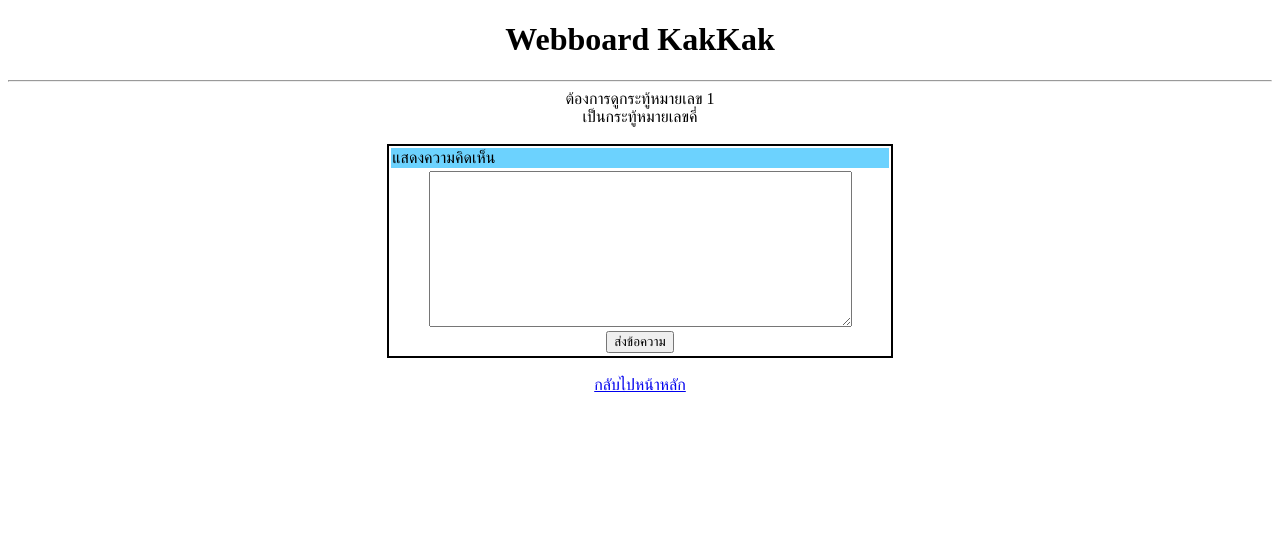
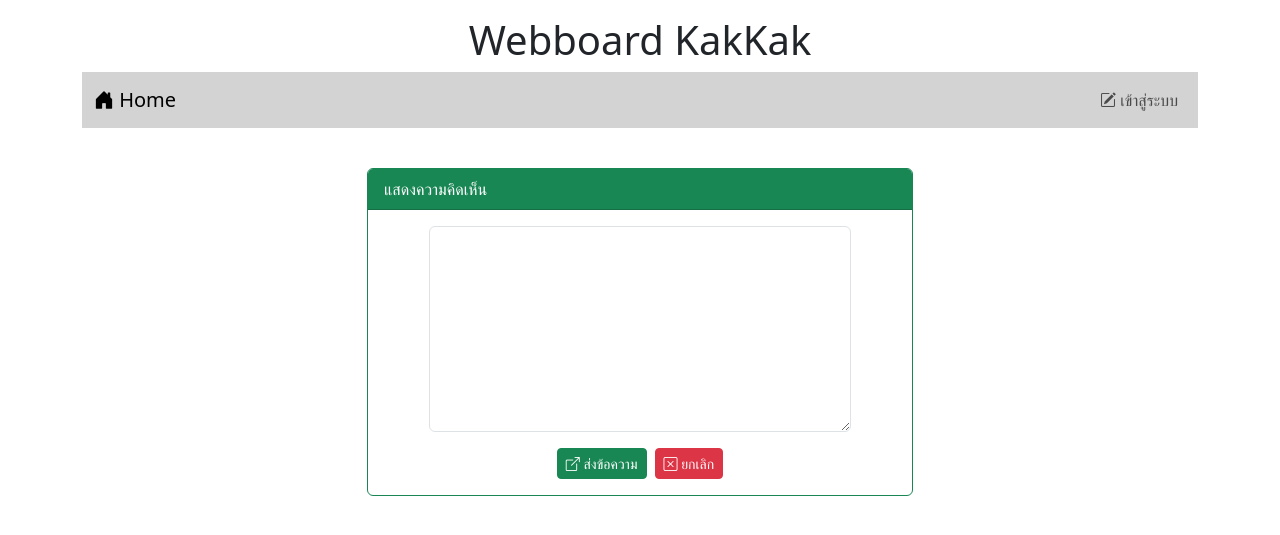
Before and after one commit to phollakrit/Webboard_ECT_Fri, a PHP site: page /post.php?id=1 in a window 1280 px wide. Shown: the top 535 px of the page. Run offline with PHP 8.4, Linux system fonts and the light colour scheme; data that the repository does not hold is empty.

Commit message:
Work10 post.php and post_save.php
Work10 post.php and post_save.php

```diff
--- a/post.php
+++ b/post.php
@@ -1,35 +1,69 @@
+<?php
+    session_start();
+?>
 <!DOCTYPE html>
 <html lang="en">
 <head>
     <meta charset="UTF-8">
     <meta name="viewport" content="width=device-width, initial-scale=1.0">
+    <link href="https://cdn.jsdelivr.net/npm/bootstrap@5.3.1/dist/css/bootstrap.min.css" rel="stylesheet" integrity="sha384-4bw+/aepP/YC94hEpVNVgiZdgIC5+VKNBQNGCHeKRQN+PtmoHDEXuppvnDJzQIu9" crossorigin="anonymous">
+    <script src="https://cdn.jsdelivr.net/npm/bootstrap@5.3.1/dist/js/bootstrap.bundle.min.js" integrity="sha384-HwwvtgBNo3bZJJLYd8oVXjrBZt8cqVSpeBNS5n7C8IVInixGAoxmnlMuBnhbgrkm" crossorigin="anonymous"></script>
+    <link rel="stylesheet" href="https://cdn.jsdelivr.net/npm/bootstrap-icons@1.10.5/font/bootstrap-icons.css">
     <title>Post</title>
 </head>
 <body>
-    <h1 style="text-align: center;">Webboard KakKak</h1>
-    <hr>
-    <div style="text-align: center;">
-        <?php
-        $id=$_GET['id'];
-        echo "ต้องการดูกระทู้หมายเลข $id<br>";
-        if ($id%2==0){
-            echo "เป็นกระทู้หมายเลขคู่";
-        }else{
-            echo "เป็นกระทู้หมายเลขคี่";
-        }
-        ?>
+    <div class="container-lg">
+        <h1 style="text-align: center;" class="mt-3">Webboard KakKak</h1>
+        <?php include "nav.php" ?>
+        <div class="row mt-4">
+            <div class="col-lg-3 col-md-2 col-sm-1"></div>
+            <div class="col-lg-6 col-md-8 col-sm-10">
+
+            <?php
+            $conn=new PDO("mysql:host=localhost;dbname=webboard;
+            charset=utf8","root","");
+            $sql="SELECT post.title,post.content,post.post_date,user.login
+             FROM post INNER JOIN user ON
+            (post.user_id=user.id) WHERE post.id=$_GET[id]";
+            $result=$conn->query($sql);
+            while($row=$result->fetch()){
+            echo "<div class='card border-primary'>";
+            echo "<div class='card-header bg-primary text-white'>$row[title]</div>";
+            echo "<div class='card-body'>$row[content]<br><br>$row[3] - $row[2]</div>";
+            echo "</div>";
+            }
+            ?>
+
+            <div class="card border-success mt-3">
+                <label for="comment" class="card-header bg-success text-white">
+                    แสดงความคิดเห็น</label>
+                <div class="card-body">
+                    <form action="post_save.php" method="post">
+                        <input type="hidden" name="post_id"
+                        value="<?= $_GET['id'];?>">
+                        <div class="row mb-3 justify-content-center">
+                            <div class="col-lg-10">
+                                <textarea id="comment" name="comment" rows="8"
+                                class="form-control" required></textarea>
+                            </div>
+                        </div>
+                        <div class="row">
+                            <div class="col-lg-12 d-flex justify-content-center">
+    <button type="submit" class="btn btn-success btn-sm text-white">
+                                        <i class="bi bi-box-arrow-up-right"></i> ส่งข้อความ
+                                    </button>
+                                    <button type="reset" class="btn btn-danger btn-sm ms-2">
+                                        <i class="bi bi-x-square"></i> ยกเลิก</button>
+                            </div>
+                        </div>
+                    </form>
+                </div>
+            </div>
+
+            <br>
+            </div>
+            <div class="col-lg-3 col-md-2 col-sm-1"></div>
+        </div>
     </div>
-    <br>
-    <table style="border: 2px solid black; width: 40%" align="center">
-        <tr style="background-color: #6cd2fe;">
-            <td>แสดงความคิดเห็น</td>
-        </tr>
-        <tr><td align="center">
-            <textarea cols="50" rows="10"></textarea><br>
-            <input type="submit" value="ส่งข้อความ">
-        </td></tr>
-    </table>
-    <br>
-    <div style="text-align: center;"><a href="index.php">กลับไปหน้าหลัก</a></div>
 </body>
 </html>
```
Also changed, not shown: index.php (+8 -2 lines), post_save.php (added, +12 -0 lines).
